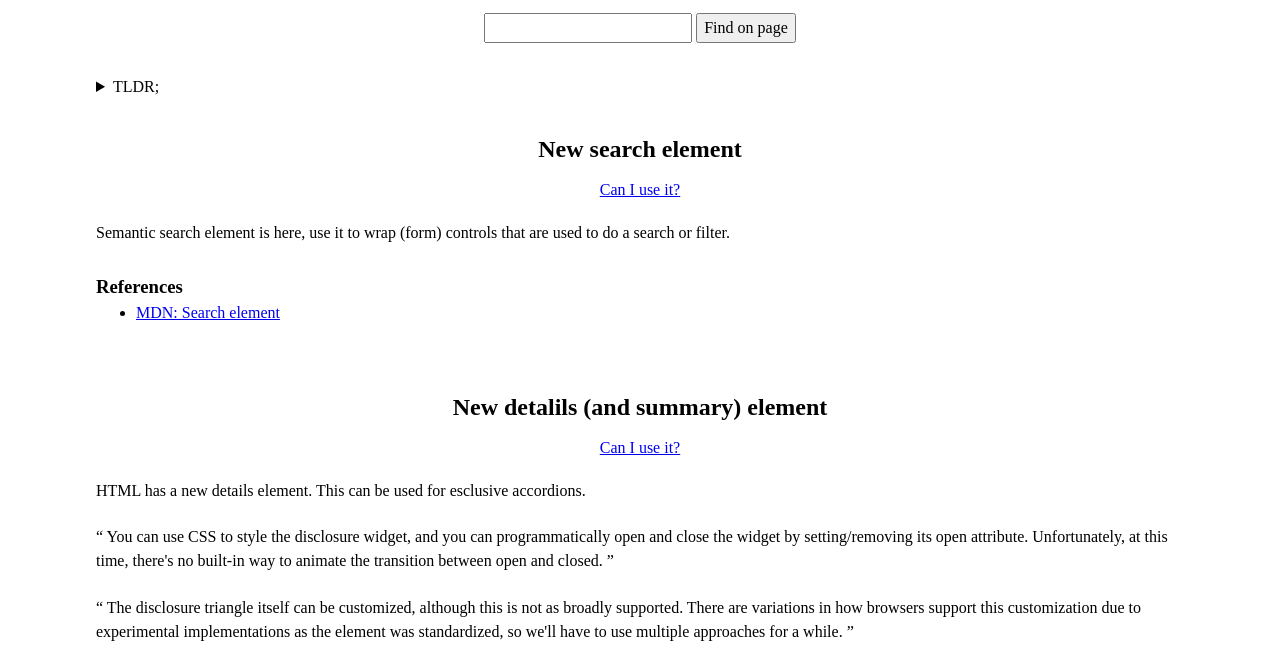
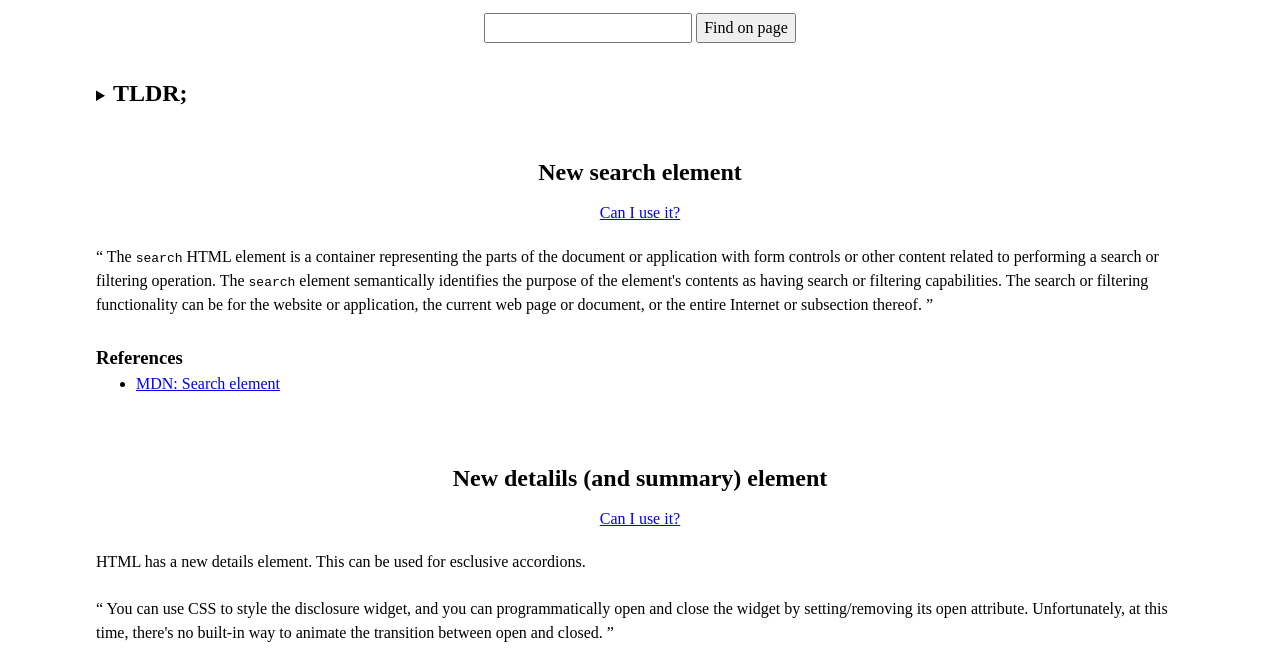
Before and after one commit to cwallervand/frontend-snacks-part2, a website built with Vite: page index.html in a window 1280 px wide. Shown: the part 67-733 px from the top of the page. Built offline with nearby package versions, Linux system fonts and the light colour scheme.

Commit message:
prettified TLDR

```diff
--- a/index.html
+++ b/index.html
@@ -43,7 +43,9 @@
       <main>
         <section>
           <details id="tldr">
-            <summary>TLDR;</summary>
+            <summary>
+              <h2>TLDR;</h2>
+            </summary>
             <ul>
               <li>
                 Semantic search element is here, use it to wrap (form) controls
@@ -62,8 +64,18 @@
           can-i-use-href="https://caniuse.com/mdn-html_elements_search"
         >
           <p>
-            Semantic search element is here, use it to wrap (form) controls that
-            are used to do a search or filter.
+            <q
+              cite="https://developer.mozilla.org/en-US/docs/Web/HTML/Element/search"
+            >
+              The <code>search</code> HTML element is a container representing
+              the parts of the document or application with form controls or
+              other content related to performing a search or filtering
+              operation. The <code>search</code> element semantically identifies
+              the purpose of the element's contents as having search or
+              filtering capabilities. The search or filtering functionality can
+              be for the website or application, the current web page or
+              document, or the entire Internet or subsection thereof.
+            </q>
           </p>
           <ul slot="topic-references">
             <li>
@@ -136,7 +148,6 @@
         </topic-section>
         <section>
           <h2>References</h2>
-          https://developer.mozilla.org/en-US/blog/html-details-exclusive-accordions/
           https://developer.mozilla.org/en-US/docs/Web/API/Web_components/Using_templates_and_slots
           https://developer.mozilla.org/en-US/docs/Web/HTML/Element/template
           https://eisenbergeffect.medium.com/using-global-styles-in-shadow-dom-5b80e802e89d
@@ -146,7 +157,6 @@
           https://developer.mozilla.org/en-US/docs/Web/API/Web_components/Using_templates_and_slots
           https://developer.mozilla.org/en-US/docs/Learn/CSS/Building_blocks/Cascade_layers
           https://www.youtube.com/watch?v=NDNRGW-_1EE&t=826s
-          https://developer.mozilla.org/en-US/docs/Web/HTML/Element/details
         </section>
       </main>
     </div>
--- a/style.css
+++ b/style.css
@@ -113,6 +113,18 @@
 }
 
 @layer components {
+  #tldr {
+    display: flex;
+    justify-items: center;
+
+    summary h2 {
+      display: inline-block;
+    }
+
+    li {
+      margin-block-end: 0.5rem;
+    }
+  }
   .qAndA {
     border: 1px solid black;
     padding: 0.7rem;
```
